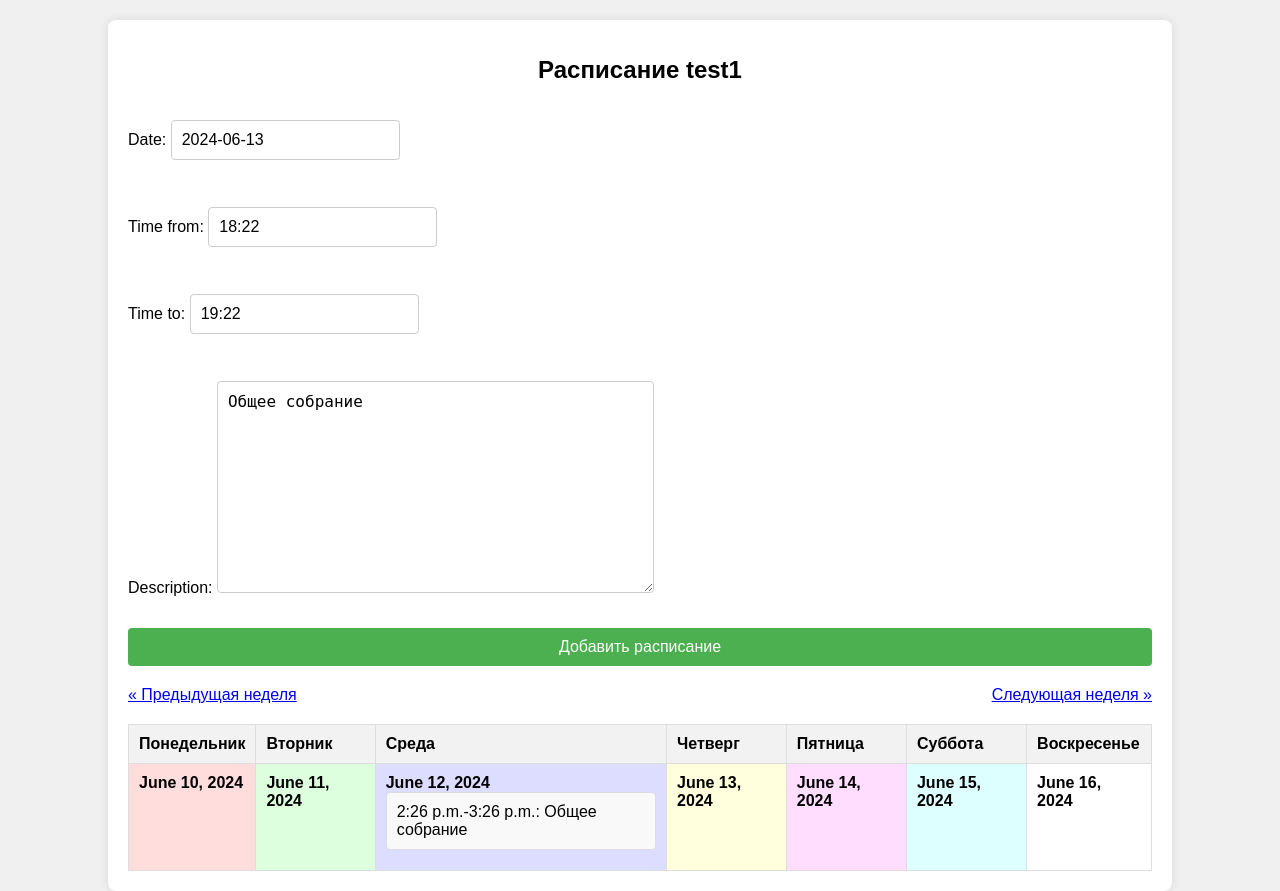
After one commit to duusha/hack_msc, a Django app: page /user/2/schedule/ in a window 1280 px wide. The commit adds this page. Run offline with Django 4.2, Linux system fonts and the light colour scheme; a user stored in the database is signed in; data comes from the database, SQL or seed files in the repository; both versions use the stored data as it was after the commit.

Commit message:
add schedules pages

```diff
--- a/medical_platform/accounts/forms.py
+++ b/medical_platform/accounts/forms.py
@@ -1,6 +1,6 @@
 from django import forms
 from django.contrib.auth.forms import UserCreationForm
-from .models import CustomUser, Modality
+from .models import CustomUser, Modality, Schedule
 
 class CustomUserCreationForm(UserCreationForm):
     email = forms.EmailField(required=True)
@@ -10,3 +10,8 @@ class CustomUserCreationForm(UserCreationForm):
     class Meta:
         model = CustomUser
         fields = ['username', 'email', 'password1', 'password2', 'work_rate', 'primary_modality', 'additional_modalities']
+
+class ScheduleForm(forms.ModelForm):
+    class Meta:
+        model = Schedule
+        fields = ['date', 'time_from', 'time_to', 'description']
--- a/medical_platform/accounts/models.py
+++ b/medical_platform/accounts/models.py
@@ -35,3 +35,13 @@ class Modality(models.Model):
 
     def __str__(self):
         return self.name
+
+class Schedule(models.Model):
+    user = models.ForeignKey(CustomUser, on_delete=models.CASCADE, related_name='schedules')
+    date = models.DateField()
+    time_from = models.TimeField()
+    time_to = models.TimeField()
+    description = models.TextField()
+
+    def __str__(self):
+        return f"{self.date} {self.time_from}-{self.time_to}: {self.user.username}"
--- /dev/null
+++ b/medical_platform/accounts/static/accounts/css/user_schedule.css
@@ -0,0 +1,138 @@
+body {
+    font-family: Arial, sans-serif;
+    background-color: #f0f0f0;
+    margin: 0;
+    padding: 0;
+}
+
+.schedule-container {
+    width: 80%;
+    margin: 0 auto;
+    background-color: #ffffff;
+    padding: 20px;
+    border-radius: 8px;
+    box-shadow: 0 0 10px rgba(0, 0, 0, 0.1);
+    margin-top: 20px;
+}
+
+.schedule-container h1 {
+    text-align: center;
+    font-size: 24px;
+    margin-bottom: 20px;
+}
+
+.schedule-container form {
+    display: flex;
+    flex-direction: column;
+    gap: 15px;
+    margin-bottom: 20px;
+}
+
+.schedule-container form input,
+.schedule-container form textarea,
+.schedule-container form select,
+.schedule-container form button {
+    padding: 10px;
+    font-size: 16px;
+    border: 1px solid #ccc;
+    border-radius: 4px;
+}
+
+.schedule-container form button {
+    background-color: #4CAF50;
+    color: white;
+    border: none;
+    cursor: pointer;
+    transition: background-color 0.3s;
+}
+
+.schedule-container form button:hover {
+    background-color: #45a049;
+}
+
+.schedule-container h2 {
+    font-size: 20px;
+    margin-bottom: 10px;
+}
+
+.schedule-container ul {
+    list-style-type: none;
+    padding: 0;
+}
+
+.schedule-container li {
+    background-color: #f9f9f9;
+    padding: 10px;
+    border: 1px solid #ddd;
+    margin-bottom: 10px;
+    border-radius: 4px;
+}
+
+.navigation {
+    display: flex;
+    justify-content: space-between;
+    margin-bottom: 20px;
+}
+
+table {
+    width: 100%;
+    border-collapse: collapse;
+}
+
+thead {
+    background-color: #f9f9f9;
+}
+
+th, td {
+    border: 1px solid #ddd;
+    padding: 10px;
+    text-align: left;
+    vertical-align: top;
+}
+
+th {
+    background-color: #f2f2f2;
+}
+
+ul {
+    list-style-type: none;
+    padding: 0;
+    margin: 0;
+}
+
+li {
+    background-color: #f9f9f9;
+    padding: 5px;
+    border: 1px solid #ddd;
+    margin-bottom: 5px;
+    border-radius: 4px;
+}
+
+/* Different background colors for each day */
+td:nth-child(1) {
+    background-color: #ffdddd;
+}
+
+td:nth-child(2) {
+    background-color: #ddffdd;
+}
+
+td:nth-child(3) {
+    background-color: #ddddff;
+}
+
+td:nth-child(4) {
+    background-color: #ffffdd;
+}
+
+td:nth-child(5) {
+    background-color: #ffddff;
+}
+
+td:nth-child(6) {
+    background-color: #ddffff;
+}
+
+td:nth-child(7) {
+    background-color: #ffffff;
+}
--- a/medical_platform/accounts/templates/accounts/admin_panel.html
+++ b/medical_platform/accounts/templates/accounts/admin_panel.html
@@ -16,6 +16,9 @@
             <li>{{ user.username }} - {{ user.email }}</li>
             {% endfor %}
         </ul>
+        <a href="{% url 'all_schedules' %}">
+            <button>Посмотреть все расписания</button>
+        </a>
     </div>
 </body>
 </html>
--- /dev/null
+++ b/medical_platform/accounts/templates/accounts/user_schedule.html
@@ -0,0 +1,51 @@
+<!DOCTYPE html>
+<html lang="en">
+<head>
+    <meta charset="UTF-8">
+    <meta name="viewport" content="width=device-width, initial-scale=1.0">
+    <title>Расписание {{ user.username }}</title>
+    {% load static %}
+    <link rel="stylesheet" href="{% static 'accounts/css/user_schedule.css' %}">
+</head>
+<body>
+    <div class="schedule-container">
+        <h1>Расписание {{ user.username }}</h1>
+        <form method="POST">
+            {% csrf_token %}
+            {{ form.as_p }}
+            <button type="submit">Добавить расписание</button>
+        </form>
+        <div class="navigation">
+            <a href="?week={{ current_week|add:"-1" }}">&laquo; Предыдущая неделя</a>
+            <a href="?week={{ current_week|add:"1" }}">Следующая неделя &raquo;</a>
+        </div>
+        <table>
+            <thead>
+                <tr>
+                    <th>Понедельник</th>
+                    <th>Вторник</th>
+                    <th>Среда</th>
+                    <th>Четверг</th>
+                    <th>Пятница</th>
+                    <th>Суббота</th>
+                    <th>Воскресенье</th>
+                </tr>
+            </thead>
+            <tbody>
+                <tr>
+                    {% for day, schedules in week_schedules.items %}
+                    <td>
+                        <strong>{{ day }}</strong>
+                        <ul>
+                            {% for schedule in schedules %}
+                            <li>{{ schedule.time_from }}-{{ schedule.time_to }}: {{ schedule.description }}</li>
+                            {% endfor %}
+                        </ul>
+                    </td>
+                    {% endfor %}
+                </tr>
+            </tbody>
+        </table>
+    </div>
+</body>
+</html>
--- a/medical_platform/accounts/urls.py
+++ b/medical_platform/accounts/urls.py
@@ -5,4 +5,6 @@ urlpatterns = [
     path('register/', views.register, name='register'),
     path('auth/', views.auth_view, name='auth'),
     path('admin_panel/', views.admin_panel, name='admin_panel'),
+    path('user/<int:user_id>/schedule/', views.user_schedule, name='user_schedule'),
+    path('all_schedules/', views.all_schedules, name='all_schedules'),
 ]
--- a/medical_platform/accounts/views.py
+++ b/medical_platform/accounts/views.py
@@ -1,20 +1,19 @@
-from django.shortcuts import render, redirect
+from django.shortcuts import render, redirect, get_object_or_404
 from django.contrib.auth import login, authenticate
 from django.contrib.auth.forms import AuthenticationForm
-from .forms import CustomUserCreationForm
-from .models import CustomUser
+from django.contrib.auth.decorators import login_required
+from .forms import CustomUserCreationForm, ScheduleForm
+from .models import CustomUser, Schedule
+from datetime import datetime, timedelta
 
 def register(request):
     if request.method == 'POST':
         form = CustomUserCreationForm(request.POST)
         if form.is_valid():
-            form.save()
-            # After saving the form, authenticate and log the user in
-            username = form.cleaned_data.get('username')
-            password = form.cleaned_data.get('password1')  # Ensure this is password1 as it's the first password field
-            user = authenticate(username=username, password=password)
-            if user is not None:
-                login(request, user)
+            user = form.save(commit=False)
+            user.set_password(form.cleaned_data['password1'])
+            user.save()
+            form.save_m2m()
             return redirect('auth')
     else:
         form = CustomUserCreationForm()
@@ -29,7 +28,7 @@ def auth_view(request):
             user = authenticate(username=username, password=password)
             if user is not None:
                 login(request, user)
-                return redirect('admin_panel')
+                return redirect('user_schedule', user_id=user.id)
     else:
         form = AuthenticationForm()
     return render(request, 'accounts/auth.html', {'form': form})
@@ -37,3 +36,61 @@ def auth_view(request):
 def admin_panel(request):
     users = CustomUser.objects.all()
     return render(request, 'accounts/admin_panel.html', {'users': users})
+
+@login_required
+def user_schedule(request, user_id):
+    user = get_object_or_404(CustomUser, id=user_id)
+    today = datetime.today()
+    current_week = request.GET.get('week', 0)
+    try:
+        current_week = int(current_week)
+    except ValueError:
+        current_week = 0
+    start_of_week = today + timedelta(weeks=current_week, days=-today.weekday())
+    end_of_week = start_of_week + timedelta(days=6)
+    schedules = user.schedules.filter(date__range=[start_of_week, end_of_week])
+
+    days = [(start_of_week + timedelta(days=i)).date() for i in range(7)]
+    week_schedules = {day: [] for day in days}
+    for schedule in schedules:
+        week_schedules[schedule.date].append(schedule)
+
+    if request.method == 'POST':
+        form = ScheduleForm(request.POST)
+        if form.is_valid():
+            schedule = form.save(commit=False)
+            schedule.user = user
+            schedule.save()
+            return redirect('user_schedule', user_id=user_id)
+    else:
+        initial_data = {
+            'date': datetime.today().date(),
+            'time_from': (datetime.now() + timedelta(hours=1)).time().strftime("%H:%M"),
+            'time_to': (datetime.now() + timedelta(hours=2)).time().strftime("%H:%M"),
+            'description': 'Общее собрание'
+        }
+        form = ScheduleForm(initial=initial_data)
+    return render(request, 'accounts/user_schedule.html', {'user': user, 'week_schedules': week_schedules, 'form': form, 'current_week': current_week})
+
+@login_required
+def all_schedules(request):
+    today = datetime.today()
+    current_week = request.GET.get('week', 0)
+    try:
+        current_week = int(current_week)
+    except ValueError:
+        current_week = 0
+    start_of_week = today + timedelta(weeks=current_week, days=-today.weekday())
+    end_of_week = start_of_week + timedelta(days=6)
+    schedules = Schedule.objects.filter(date__range=[start_of_week, end_of_week]).select_related('user')
+
+    days = [(start_of_week + timedelta(days=i)).date() for i in range(7)]
+    week_schedules = {day: [] for day in days}
+    for schedule in schedules:
+        week_schedules[schedule.date].append(schedule)
+
+    context = {
+        'week_schedules': week_schedules,
+        'current_week': current_week
+    }
+    return render(request, 'accounts/all_schedules.html', context)
```
Also changed, not shown: medical_platform/accounts/static/accounts/css/all_schedules.css (added, +63 -0 lines), medical_platform/accounts/templates/accounts/all_schedules.html (added, +46 -0 lines), medical_platform/accounts/migrations/0002_alter_modality_name_schedule.py (added), medical_platform/accounts/static/accounts/css/admin_panel.css (renamed from medical_platform/accounts/static/accounts/css/admin.css), medical_platform/db.sqlite3.
